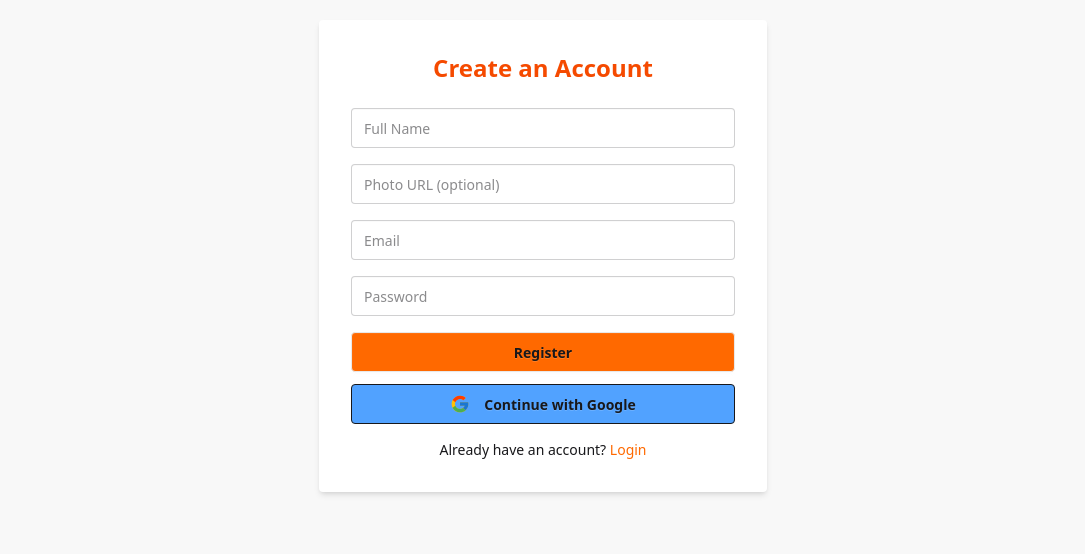
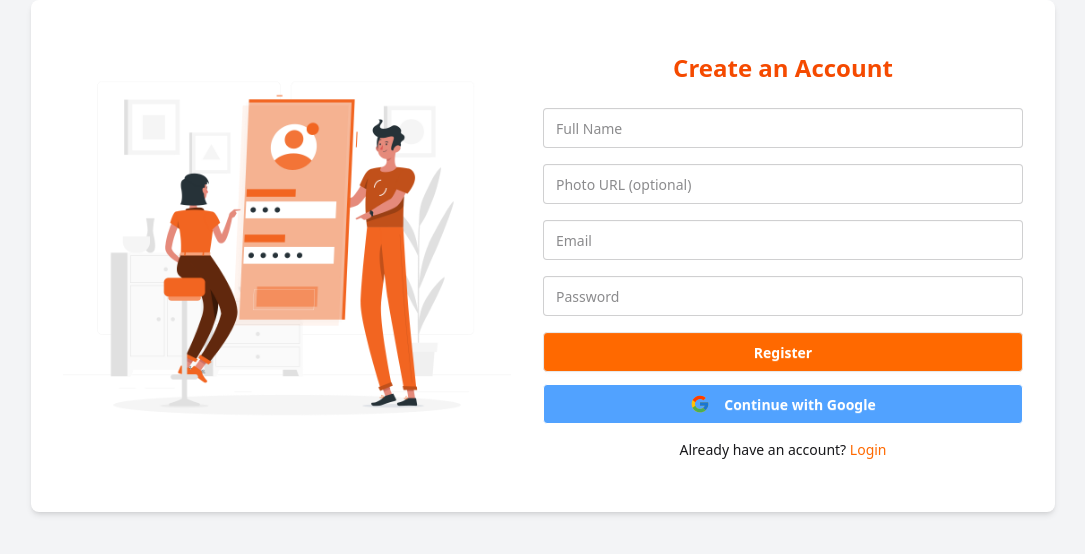
Before and after one commit to ruhanaatiq/b11a10-client-side-ruhanaatiq, a React (Vite) app: page /register in a window 1280 px wide. Shown: the part 144-698 px from the top of the page, without its empty margins (97-1182 px from the left). Built offline with nearby package versions, Linux system fonts and the light colour scheme; no server answers.

Commit message:
added vector img to register form

```diff
--- a/src/pages/Register.jsx
+++ b/src/pages/Register.jsx
@@ -3,6 +3,7 @@ import { AuthContext } from "../provider/AuthProvider";
 import { Link, useNavigate } from "react-router-dom";
 import toast from "react-hot-toast";
 import { FcGoogle } from 'react-icons/fc';
+import loginImage from "../assets/Mobile login-rafiki.png";
 
 const Register = () => {
   const { createUser, updateUserProfile, googleLogin } = useContext(AuthContext);
@@ -44,28 +45,45 @@ const Register = () => {
   };
 
   return (
-    <div className="min-h-screen flex items-center justify-center bg-base-200 px-4">
-      <div className="bg-white p-8 rounded shadow-md w-full max-w-md">
+    <div className="min-h-screen flex items-center justify-center bg-gray-100 px-4">
+      <div className="flex flex-col lg:flex-row items-center bg-white p-8 rounded-lg shadow-md w-full max-w-5xl">
+        {/* Image Section */}
+        <div className="hidden lg:block w-1/2 pr-8">
+          <img
+            src={loginImage}
+            alt="Login Illustration"
+            className="w-full h-auto object-contain"
+          />
+        </div>
+
+        {/* Form Section */}
+        <div className="w-full lg:w-1/2">
           <h2 className="text-2xl font-bold mb-6 text-center text-orange-600">Create an Account</h2>
           <form onSubmit={handleRegister}>
             <input type="text" name="name" required placeholder="Full Name" className="input input-bordered w-full mb-4" />
             <input type="text" name="photoURL" placeholder="Photo URL (optional)" className="input input-bordered w-full mb-4" />
             <input type="email" name="email" required placeholder="Email" className="input input-bordered w-full mb-4" />
             <input type="password" name="password" required placeholder="Password" className="input input-bordered w-full mb-4" />
-          <button type="submit" className="btn bg-orange-500 w-full" disabled={loading}>
+            <button type="submit" className="btn bg-orange-500 text-white w-full" disabled={loading}>
               {loading ? "Registering..." : "Register"}
             </button>
           </form>
-       <button onClick={handleGoogleRegister} className="btn btn-outline bg-blue-400 w-full mt-3">
+
+          <button
+            onClick={handleGoogleRegister}
+            className="btn btn-outline bg-blue-400 text-white w-full mt-3 flex items-center justify-center"
+          >
             <FcGoogle className="w-5 h-5 mr-2" />
             Continue with Google
           </button>
+
           <p className="mt-4 text-center text-sm">
             Already have an account?{" "}
             <Link to="/login" className="text-orange-500 font-medium">Login</Link>
           </p>
         </div>
       </div>
+    </div>
   );
 };
 
```
Also changed, not shown: src/assets/Mobile login-rafiki.png (added). Lines whose indentation alone changed are shown as unchanged.
